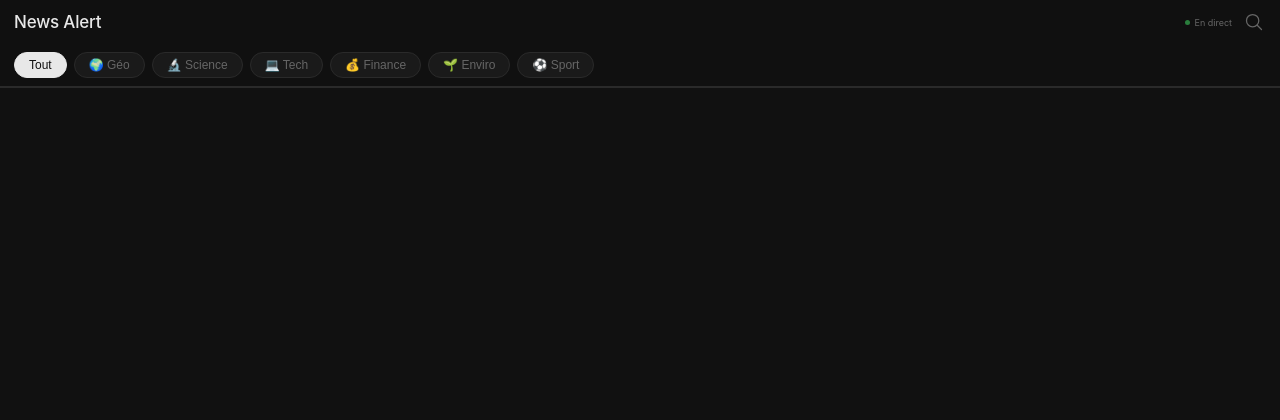
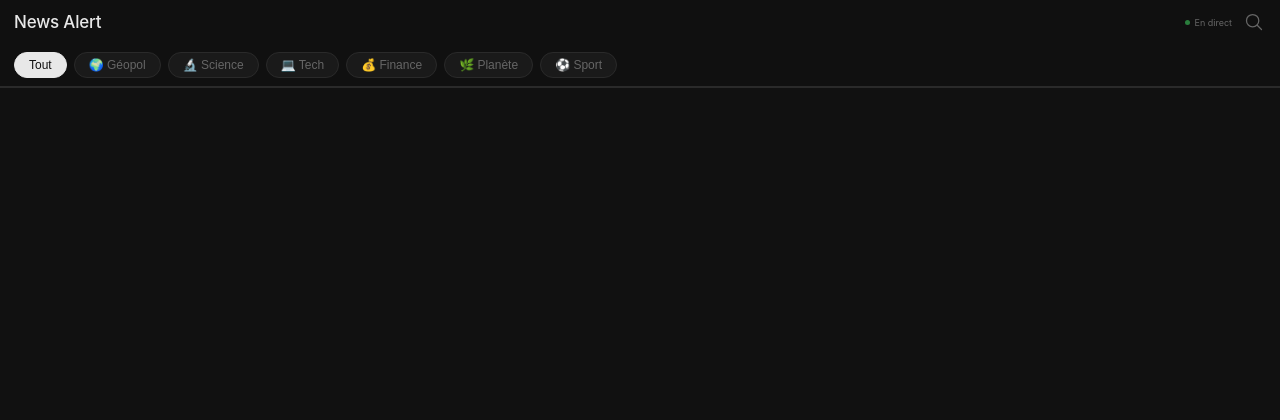
Before and after one commit to ferdinandcharly/telegram-news-bot, a Python web app: template templates/index.html in a window 1280 px wide. Shown: the top 420 px of the page. Run offline with Jinja, Linux system fonts and the light colour scheme; the template is opened without the code that fills it, so the values that code supplies are empty.

Commit message:
design: icônes domaines sur vignettes + labels nav améliorés (Géopol, Planète)

```diff
--- a/static/app.js
+++ b/static/app.js
@@ -83,12 +83,12 @@
   }
 
   const DOMAINES_MAP = [
-    { key: "Géo",          cls: "geo",     label: "Géopolitique" },
-    { key: "Science",      cls: "sci",     label: "Science"      },
-    { key: "Tech",         cls: "tech",    label: "Tech & IA"    },
-    { key: "Finance",      cls: "finance", label: "Finance"      },
-    { key: "Environnement",cls: "env",     label: "Environnement"},
-    { key: "Sport",        cls: "sport",   label: "Sport"        },
+    { key: "Géo",          cls: "geo",     label: "Géopolitique", icon: "🌍" },
+    { key: "Science",      cls: "sci",     label: "Science",      icon: "🔬" },
+    { key: "Tech",         cls: "tech",    label: "Tech & IA",    icon: "💻" },
+    { key: "Finance",      cls: "finance", label: "Finance",      icon: "📈" },
+    { key: "Environnement",cls: "env",     label: "Environnement",icon: "🌿" },
+    { key: "Sport",        cls: "sport",   label: "Sport",        icon: "⚽" },
   ];
 
   function getDomaine(d) {
@@ -127,6 +127,7 @@
       return `
         <div class="carte ${cls} carte-hero${clsCritique}" onclick="ouvrirModal(${a.id})">
           <div class="carte-vignette-hero">
+            <span class="vignette-icon-hero">${dom.icon || ""}</span>
             <span class="vignette-badge">${esc(dom.label)}</span>
           </div>
           <div class="carte-body">
@@ -140,7 +141,7 @@
 
     return `
       <div class="carte ${cls} carte-row${clsCritique}" onclick="ouvrirModal(${a.id})">
-        <div class="carte-vignette"></div>
+        <div class="carte-vignette"><span class="vignette-icon">${dom.icon || ""}</span></div>
         <div class="carte-body">
           ${meta}
           <div class="carte-titre">${titre}</div>
--- a/static/style.css
+++ b/static/style.css
@@ -284,6 +284,24 @@ header {
   height: 72px;
   border-radius: 10px;
   flex-shrink: 0;
+  display: flex;
+  align-items: center;
+  justify-content: center;
+}
+
+.vignette-icon {
+  font-size: 28px;
+  line-height: 1;
+}
+
+.vignette-icon-hero {
+  font-size: 52px;
+  line-height: 1;
+  position: absolute;
+  top: 50%;
+  left: 50%;
+  transform: translate(-50%, -60%);
+  opacity: 0.55;
 }
 
 /* ── Card body ── */
--- a/templates/index.html
+++ b/templates/index.html
@@ -36,11 +36,11 @@
       </div>
       <div class="filtres">
         <button class="filtre-pill actif" onclick="setFiltre('Tout', this)">Tout</button>
-        <button class="filtre-pill" onclick="setFiltre('Géopolitique', this)">🌍 Géo</button>
+        <button class="filtre-pill" onclick="setFiltre('Géopolitique', this)">🌍 Géopol</button>
         <button class="filtre-pill" onclick="setFiltre('Science', this)">🔬 Science</button>
         <button class="filtre-pill" onclick="setFiltre('Tech', this)">💻 Tech</button>
         <button class="filtre-pill" onclick="setFiltre('Finance', this)">💰 Finance</button>
-        <button class="filtre-pill" onclick="setFiltre('Environnement', this)">🌱 Enviro</button>
+        <button class="filtre-pill" onclick="setFiltre('Environnement', this)">🌿 Planète</button>
         <button class="filtre-pill" onclick="setFiltre('Sport', this)">⚽ Sport</button>
       </div>
     </div>
```
